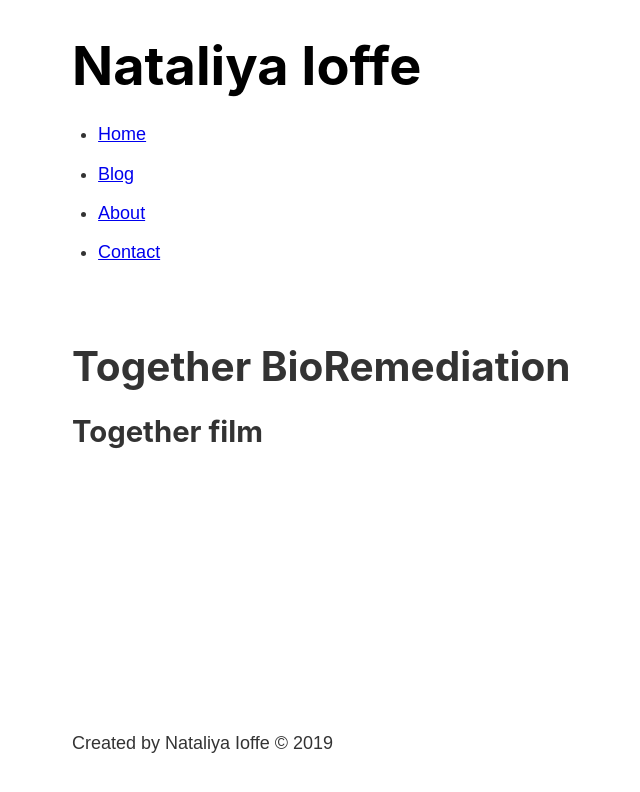
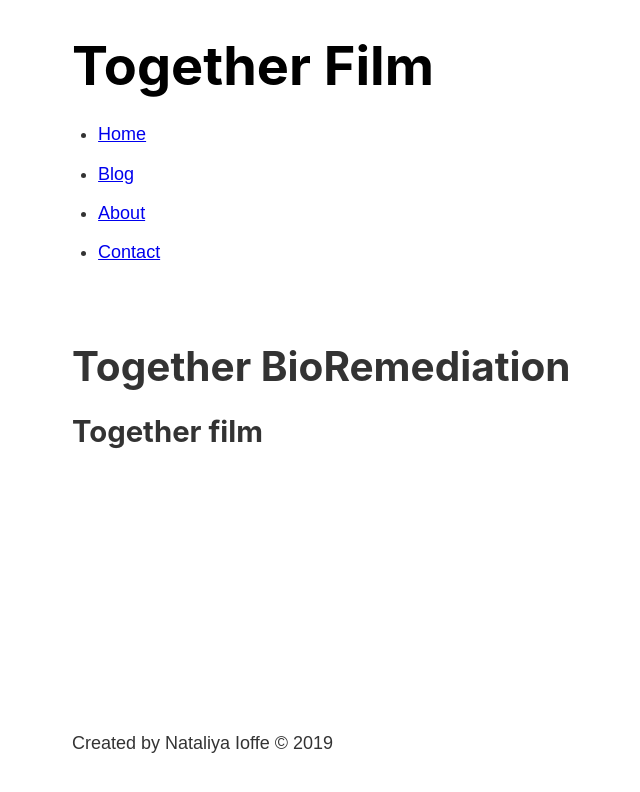
Before and after one commit to nataliyaioffe/togetherfilm-gatsby-test, a Gatsby site: page / in a window 1280 px wide. Shown: the whole page, without its empty margins (211-851 px from the left). Built offline with nearby package versions, Linux system fonts and the light colour scheme; Gatsby itself is replaced by a stand-in of ours.

Commit message:
Implemented graphql queries for site metadata.

```diff
--- a/gatsby-config.js
+++ b/gatsby-config.js
@@ -7,6 +7,10 @@
 module.exports = {
   /* Your site config here */
 
+  siteMetadata: {
+    title: 'Together Film',
+    author: 'Nataliya Ioffe'
+  },
   plugins: [
     `gatsby-plugin-sass`
   ]
--- a/src/components/footer.js
+++ b/src/components/footer.js
@@ -1,11 +1,26 @@
-import React from 'react'
+import React from "react"
+import { graphql, useStaticQuery } from "gatsby"
 
 const Footer = () => {
-    return (
-        <footer>
-            <p>Created by Nataliya Ioffe © 2019</p>
-        </footer>
-    )
+
+    const data = useStaticQuery(graphql`
+    query {
+      site {
+        siteMetadata {
+          author
+        }
+      }
+    }
+  `)
+
+
+  return (
+    <footer>
+      <p>
+        Created by {data.site.siteMetadata.author} © 2019
+      </p>
+    </footer>
+  )
 }
 
 export default Footer
--- a/src/components/header.js
+++ b/src/components/header.js
@@ -1,37 +1,68 @@
 import React from "react"
-import { Link } from "gatsby"
+import { Link, graphql, useStaticQuery } from "gatsby"
+// ^ need above to perform graphql queries
 
 // import './header.module.scss'
 import headerStyles from "./header.module.scss"
 
 const Header = () => {
+// usestatic enables us to query the graphql api
+// data is where we store the data from our query
+// below is a tagged template literal
+  const data = useStaticQuery(graphql`
+    query {
+      site {
+        siteMetadata {
+          title
+          author
+        }
+      }
+    }
+  `)
+
   return (
     <header className={headerStyles.header}>
       <h1>
         <Link className={headerStyles.title} to="/">
-          Nataliya Ioffe
+          {data.site.siteMetadata.title}
         </Link>
       </h1>
       <nav>
         <ul className={headerStyles.navList}>
           <li>
-            <Link className={headerStyles.navItem} activeClassName={headerStyles.activeNavItem} to="/">
+            <Link
+              className={headerStyles.navItem}
+              activeClassName={headerStyles.activeNavItem}
+              to="/"
+            >
               Home
             </Link>
           </li>
           <li>
-            <Link className={headerStyles.navItem} activeClassName={headerStyles.activeNavItem} to="/blog">
+            <Link
+              className={headerStyles.navItem}
+              activeClassName={headerStyles.activeNavItem}
+              to="/blog"
+            >
               Blog
             </Link>
           </li>
           <li>
-            <Link className={headerStyles.navItem} activeClassName={headerStyles.activeNavItem} to="/about">
+            <Link
+              className={headerStyles.navItem}
+              activeClassName={headerStyles.activeNavItem}
+              to="/about"
+            >
               About
             </Link>
           </li>
 
           <li>
-            <Link className={headerStyles.navItem} activeClassName={headerStyles.activeNavItem} to="/contact">
+            <Link
+              className={headerStyles.navItem}
+              activeClassName={headerStyles.activeNavItem}
+              to="/contact"
+            >
               Contact
             </Link>
           </li>
```
